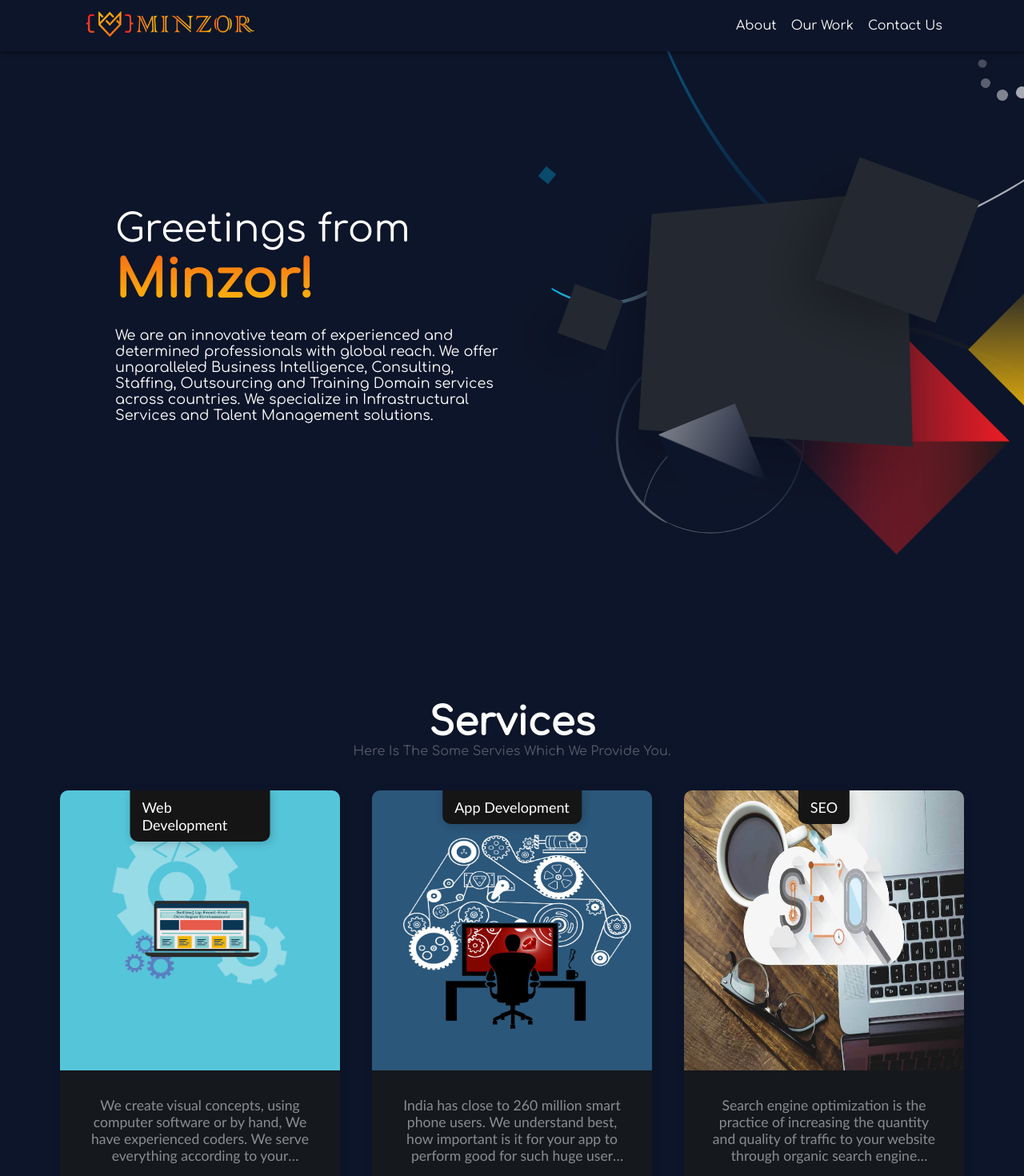
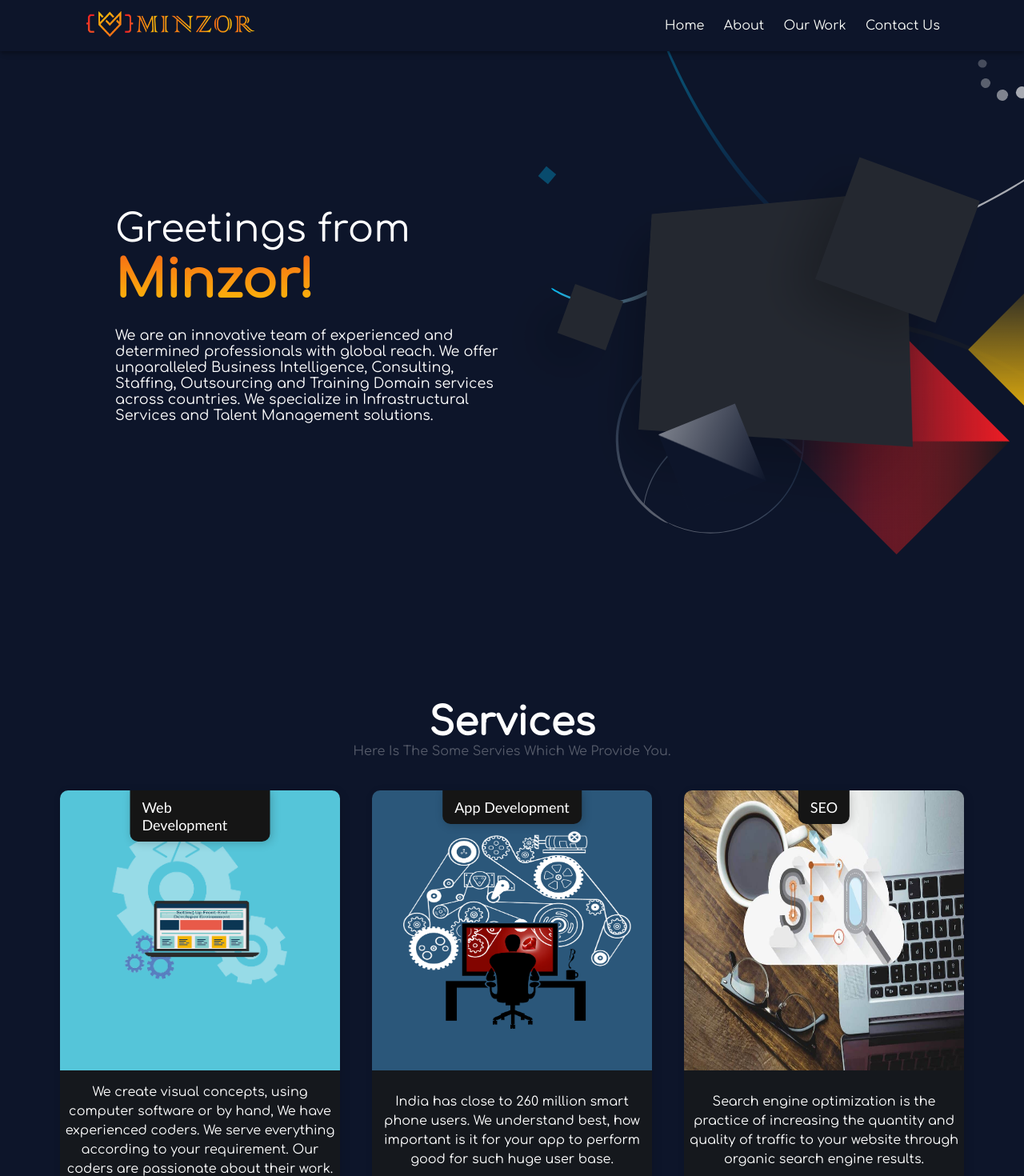
Before and after one commit to Jatin965/minzor, a React (Create React App) app: page / in a window 1280 px wide. Shown: the top 1470 px of the page at 80% size. Built offline with nearby package versions, Linux system fonts and the light colour scheme.

Commit message:
Applied some changes

```diff
--- a/package.json
+++ b/package.json
@@ -3,6 +3,7 @@
   "version": "0.1.0",
   "private": true,
   "dependencies": {
+    "@lottiefiles/lottie-player": "^1.0.6",
     "@material-ui/core": "^4.11.4",
     "@material-ui/icons": "^4.11.2",
     "@testing-library/jest-dom": "^5.13.0",
--- a/src/components/Home/Clients.js
+++ b/src/components/Home/Clients.js
@@ -84,9 +84,7 @@
         <Grid item md={3}>
           <ClientLogo image={s15} />
         </Grid>
-        <Grid item md={3}>
-          <ClientLogo image={s16} />
-        </Grid>
+
         <Grid item md={3}>
           <ClientLogo image={s17} />
         </Grid>
--- a/src/components/Home/Services.js
+++ b/src/components/Home/Services.js
@@ -1,4 +1,6 @@
 import React from "react";
+
+import { Typography } from "@material-ui/core";
 
 import styles from "./Home.module.css";
 
@@ -27,11 +29,11 @@
           </div>
           {/* // text----------------- */}
           <div className={styles.sBText}>
-            <a href="#">
+            <Typography color="secondary">
               We create visual concepts, using computer software or by hand, We
               have experienced coders. We serve everything according to your
               requirement. Our coders are passionate about their work.
-            </a>
+            </Typography>
           </div>
         </div>
         {/* // box-2---------------- */}
@@ -45,11 +47,11 @@
           </div>
           {/* // text----------------- */}
           <div className={styles.sBText}>
-            <a href="#">
+            <Typography color="secondary">
               India has close to 260 million smart phone users. We understand
               best, how important is it for your app to perform good for such
               huge user base.
-            </a>
+            </Typography>
           </div>
         </div>
         {/* // box-3---------------- */}
@@ -63,11 +65,11 @@
           </div>
           {/* // text--------------- */}
           <div className={styles.sBText}>
-            <a href="#">
+            <Typography color="secondary">
               Search engine optimization is the practice of increasing the
               quantity and quality of traffic to your website through organic
               search engine results.
-            </a>
+            </Typography>
           </div>
         </div>
       </div>
--- a/src/components/Navigation/Footer.js
+++ b/src/components/Navigation/Footer.js
@@ -99,29 +99,12 @@
         viewBox="0 0 24 24"
         xmlns="http://www.w3.org/2000/svg"
       >
-        <title>GitHub</title>
-        <path d="M12 .297c-6.63 0-12 5.373-12 12 0 5.303 3.438 9.8 8.205 11.385.6.113.82-.258.82-.577 0-.285-.01-1.04-.015-2.04-3.338.724-4.042-1.61-4.042-1.61C4.422 18.07 3.633 17.7 3.633 17.7c-1.087-.744.084-.729.084-.729 1.205.084 1.838 1.236 1.838 1.236 1.07 1.835 2.809 1.305 3.495.998.108-.776.417-1.305.76-1.605-2.665-.3-5.466-1.332-5.466-5.93 0-1.31.465-2.38 1.235-3.22-.135-.303-.54-1.523.105-3.176 0 0 1.005-.322 3.3 1.23.96-.267 1.98-.399 3-.405 1.02.006 2.04.138 3 .405 2.28-1.552 3.285-1.23 3.285-1.23.645 1.653.24 2.873.12 3.176.765.84 1.23 1.91 1.23 3.22 0 4.61-2.805 5.625-5.475 5.92.42.36.81 1.096.81 2.22 0 1.606-.015 2.896-.015 3.286 0 .315.21.69.825.57C20.565 22.092 24 17.592 24 12.297c0-6.627-5.373-12-12-12" />
-      </svg>
-    ),
-    label: "Github",
-    href: "https://github.com/",
-  },
-  {
-    icon: (
-      <svg
-        role="img"
-        fill="#0d152a"
-        width="24px"
-        height="24px"
-        viewBox="0 0 24 24"
-        xmlns="http://www.w3.org/2000/svg"
-      >
         <title>Facebook</title>
         <path d="M23.9981 11.9991C23.9981 5.37216 18.626 0 11.9991 0C5.37216 0 0 5.37216 0 11.9991C0 17.9882 4.38789 22.9522 10.1242 23.8524V15.4676H7.07758V11.9991H10.1242V9.35553C10.1242 6.34826 11.9156 4.68714 14.6564 4.68714C15.9692 4.68714 17.3424 4.92149 17.3424 4.92149V7.87439H15.8294C14.3388 7.87439 13.8739 8.79933 13.8739 9.74824V11.9991H17.2018L16.6698 15.4676H13.8739V23.8524C19.6103 22.9522 23.9981 17.9882 23.9981 11.9991Z" />
       </svg>
     ),
     label: "Facebook",
-    href: "https://facebook.com",
+    href: "https://www.facebook.com/TheMinzor/",
   },
   {
     icon: (
@@ -138,7 +121,7 @@
       </svg>
     ),
     label: "LinkedIn",
-    href: "https://www.linkedin.com/",
+    href: "https://www.linkedin.com/company/minzor/",
   },
   {
     icon: (
@@ -155,7 +138,7 @@
       </svg>
     ),
     label: "Twitter",
-    href: "https://www.twitter.com/",
+    href: "https://twitter.com/Minzor_",
   },
 ];
 
--- a/src/components/Navigation/Header.js
+++ b/src/components/Navigation/Header.js
@@ -84,12 +84,12 @@
     <div className={classes.root}>
       <AppBar position="fixed" className={classes.appBar}>
         <Toolbar className={classes.toolbar}>
-          <Grid item md={9} sm={10}>
+          <Grid item md={8} sm={10}>
             <Link to="/">
               <img className={classes.img} src={Logo} alt="Minzor" />
             </Link>
           </Grid>
-          <Grid item md={3} sm={2}>
+          <Grid item md={4} sm={2}>
             <Hidden mdUp>
               <IconButton
                 className={classes.menuButton}
@@ -101,6 +101,11 @@
             </Hidden>
             <Hidden smDown>
               <div className={classes.ul}>
+                <Typography variant="body1">
+                  <Link className={classes.li} to="/">
+                    Home
+                  </Link>
+                </Typography>
                 <Typography variant="body1">
                   <Link className={classes.li} to="/about">
                     About
--- a/src/pages/Contact.js
+++ b/src/pages/Contact.js
@@ -25,14 +25,17 @@
         <div className={classes.contactInfo}>
           <h3 className={classes.title}>Let's get in touch</h3>
           <p className={classes.text}>
-            Lorem ipsum dolor sit amet consectetur adipisicing elit. Saepe
-            dolorum adipisci recusandae praesentium dicta!
+            If you hit rock bottom, bounce right back up. We, at Minzor, are
+            right by your side to pave your company’s way into success.
           </p>
 
           <div className={classes.info}>
             <div className={classes.information}>
               <MyLocationIcon fontSize="large" className={classes.icon} />
-              <p>92 Cherry Drive Uniondale, NY 11553</p>
+              <p>
+                B-6 3rd Floor Nawada Housing Complex, Dwarka Mor, New Delhi
+                110059
+              </p>
             </div>
             <div className={classes.information}>
               <MailOutlineIcon fontSize="large" className={classes.icon} />
@@ -47,16 +50,16 @@
           <div className={classes.socialMedia}>
             <p>Connect with us :</p>
             <div className={classes.socialIcons}>
-              <a href="#">
+              <a href="https://www.facebook.com/TheMinzor/">
                 <FacebookIcon className={classes.ico} />
               </a>
-              <a href="#">
+              <a href="https://twitter.com/Minzor_">
                 <TwitterIcon className={classes.ico} />
               </a>
-              <a href="#">
+              <a href="https://www.instagram.com/the_minzor/">
                 <InstagramIcon className={classes.ico} />
               </a>
-              <a href="#">
+              <a href="https://www.linkedin.com/company/minzor/">
                 <LinkedInIcon className={classes.ico} />
               </a>
             </div>
@@ -71,7 +74,7 @@
             <h3 className={classes.title}>Contact us</h3>
             <div className={classes.inputContainer}>
               <input
-                placeholder="Username"
+                placeholder="Name"
                 type="text"
                 color="secondary"
                 className={classes.input}
```
Also changed, not shown: src/pages/Home.js (+15 -0 lines), 2 other files (tests, documents, lock files or other folders).
